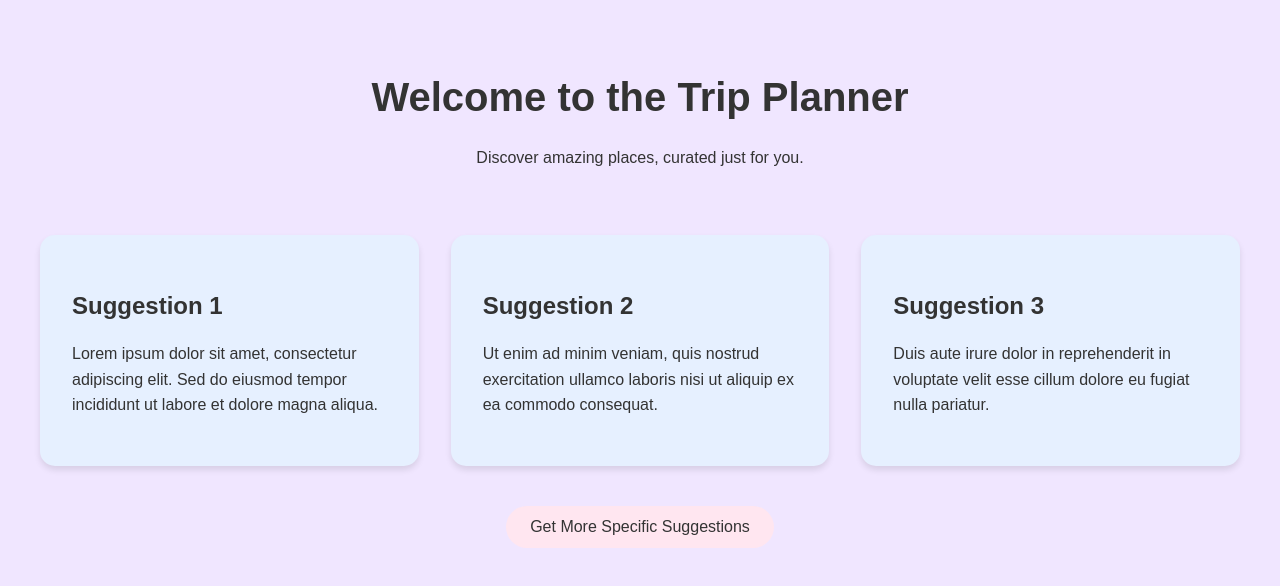
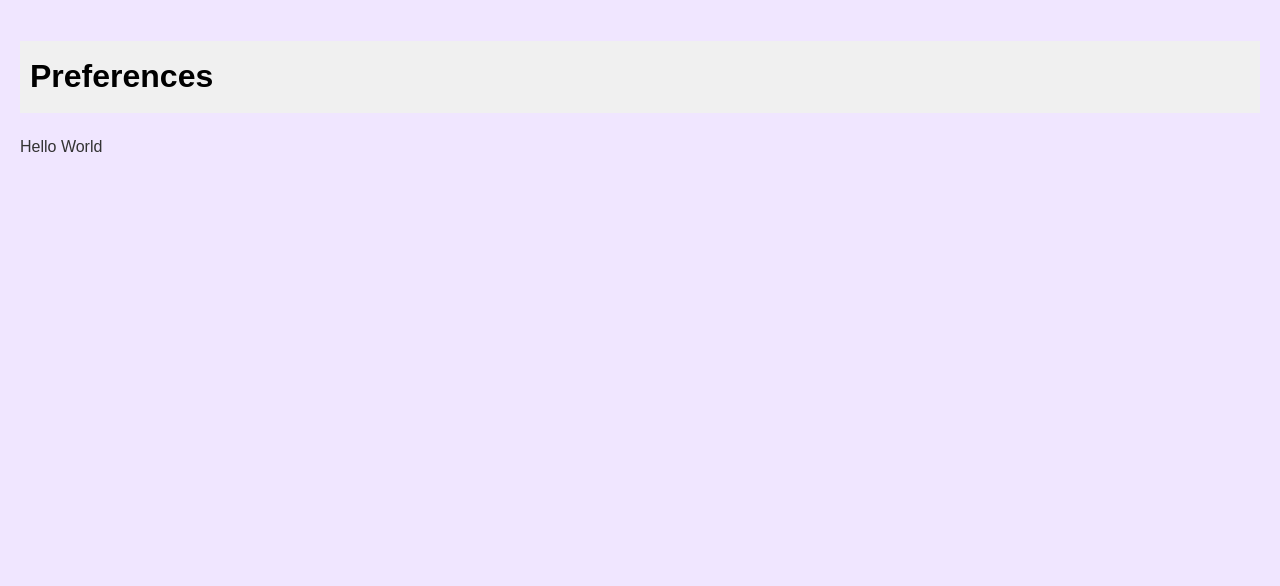
Before and after one commit to dayoonsuh/innovateher, a React (Create React App) app in the folder trip-planner/: page /user_input in a window 1280 px wide. Shown: the top 586 px of the page. Built offline with nearby package versions, Linux system fonts and the light colour scheme.

Commit message:
got the push button to work

```diff
--- a/trip-planner/package.json
+++ b/trip-planner/package.json
@@ -5,7 +5,9 @@
   "dependencies": {
     "cra-template": "1.2.0",
     "react": "^19.0.0",
+    "react-datepicker": "^7.6.0",
     "react-dom": "^19.0.0",
+    "react-router-dom": "^7.1.3",
     "react-scripts": "5.0.1"
   },
   "scripts": {
--- a/trip-planner/src/App.js
+++ b/trip-planner/src/App.js
@@ -1,18 +1,17 @@
-// App.js
-import React, { useEffect } from 'react';
+import { BrowserRouter, Routes, Route } from 'react-router-dom';
+import UserInput from './pages/user_input.jsx';
 import HomePage from './pages/home_page.jsx';
 
+function App() {
+  return (
 
-function App() {
+    <BrowserRouter>
+    <Routes>
+      <Route path="/" element={<HomePage />} />
+      <Route path="/user_input" element={<UserInput />} />
+    </Routes>
+  </BrowserRouter>
 
-  useEffect(() => {
-    document.title = "Trip Planner";
-  }, []);
-
-  return (
-    <div className="App">
-      <HomePage />
-    </div>
   );
 }
 
--- a/trip-planner/src/pages/home_page.jsx
+++ b/trip-planner/src/pages/home_page.jsx
@@ -2,9 +2,17 @@
 import React from 'react';
 //import './HomePage.css';
 
-import './home_page.css'
+import './home_page.css';
+import './user_input.jsx';
+//import { useNavigate } from "react-router-dom";
+import { BrowserRouter as Router } from 'react-router-dom';
 
 const HomePage = () => {
+
+    function handleNavigation() {
+        window.location.href = '/user_input';
+    }
+
   return (
     <div className="home-page">
       <main className="main-content">
@@ -29,9 +37,7 @@ const HomePage = () => {
         </section>
 
         <section>
-            <a href='user_input.jsx'>
-                <button className="cta-button">Get More Specific Suggestions</button>
-            </a>
+            <button className="cta-button" onClick={handleNavigation}> Get More Specific Suggestions</button>
         </section>
       </main>
     </div>
--- a/trip-planner/src/pages/user_input.css
+++ b/trip-planner/src/pages/user_input.css
@@ -0,0 +1,23 @@
+:root {
+    --text-color: #000000; /* or any other color */
+    --primary-color: #ffffff; /* or any other color */
+}
+
+.user-input-page .title-of-user-input {
+    color: #000000; /* or any color that contrasts with your background */
+}
+
+.user-input-page {
+    font-family: Arial, sans-serif;
+    line-height: 1.6;
+    color: var(--text-color);
+    background-color: var(--primary-color);
+    margin: 0;
+    padding: 20px;
+}
+
+.title-of-user-input {
+    background-color: #f0f0f0;
+    color: #333333;
+    padding: 10px;
+}
--- a/trip-planner/src/pages/user_input.jsx
+++ b/trip-planner/src/pages/user_input.jsx
@@ -1,2 +1,29 @@
-import React from 'react';
-import 'user_input.css';
+import React, { useState } from 'react';
+import './user_input.css';
+//import DatePicker from "react-datepicker";
+//import "react-datepicker/dist/react-datepicker.css";
+
+
+
+function UserInput() {
+    const [depDate, setDepDate] = useState(null);
+
+    const handleDepDateChange = (date) => {
+        setDepDate(date);
+    };
+
+    const [arrDate, setArrDate] = useState(null);
+
+    const handleArrDateChange = (date) => {
+        setArrDate(date);
+    };
+
+    return(
+        <div className = {'user-input-page'}>
+            <h1 className = {'title-of-user-input'}>Preferences</h1>
+            <p>Hello World</p>
+        </div>
+    );
+}
+
+export default UserInput;
```
Also changed, not shown: 1 other file (tests, documents, lock files or other folders).
